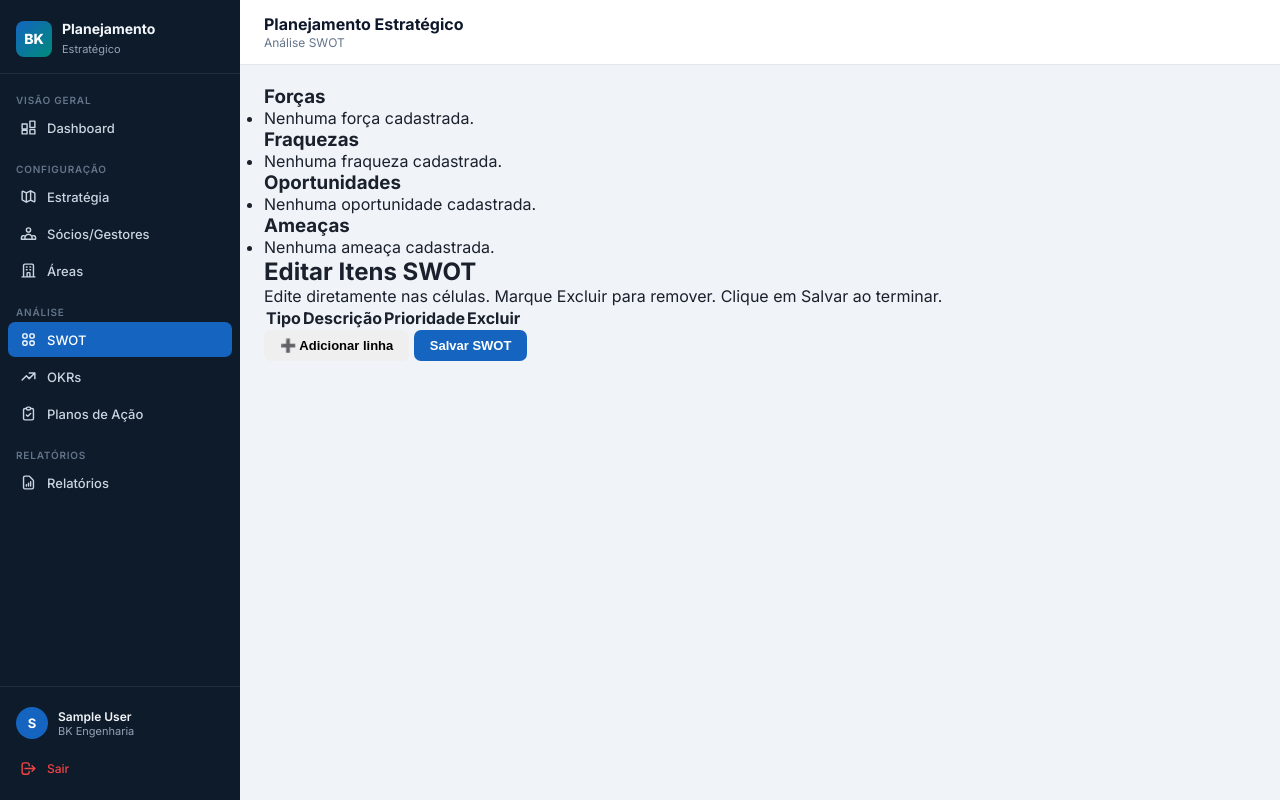
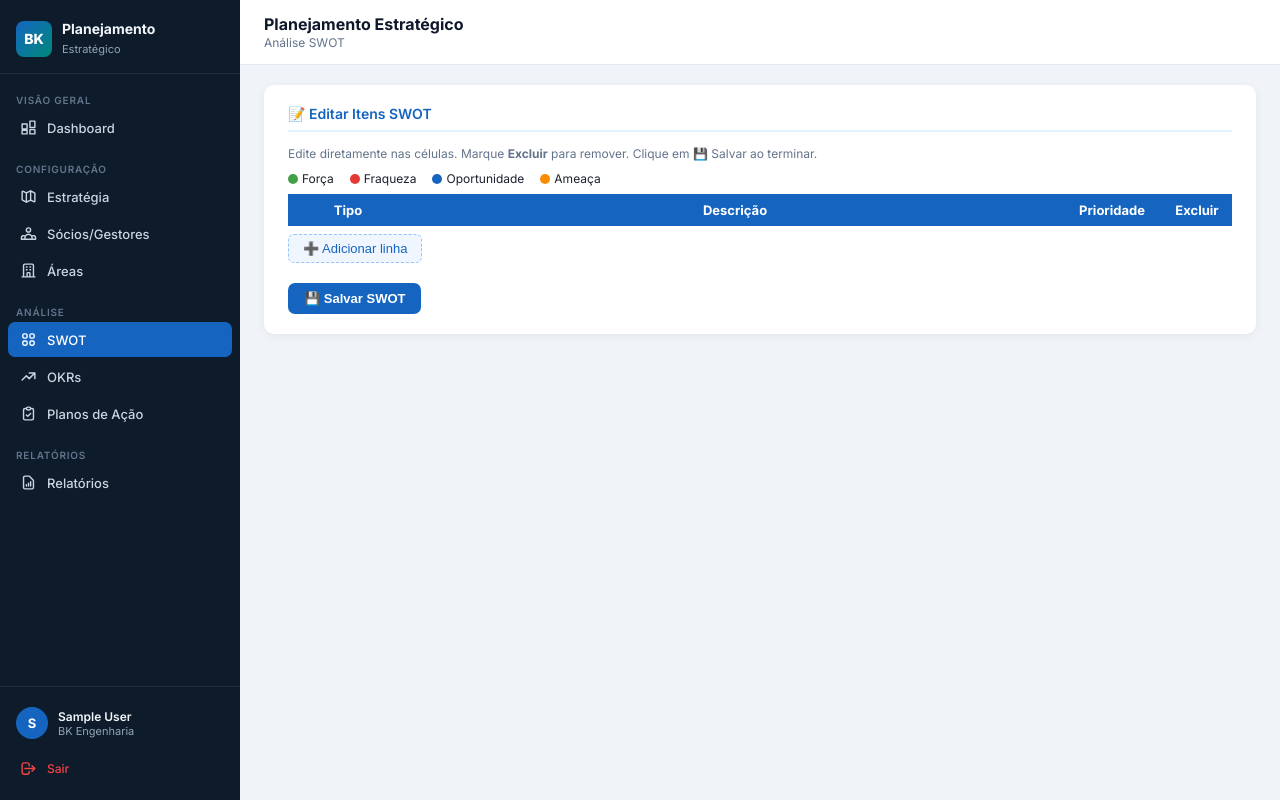
Before and after one commit to Velho-do-Mal/bk-planejamento-estrategico, a Django app: page /planejamento/swot/ in a window 1280 px wide. Run offline with Django 5.2, Linux system fonts and the light colour scheme; the visitor is signed in with stand-in values (Sample User, id 1); data comes from the database, SQL or seed files in the repository; lists and menus that the app fills with data are empty; some libraries are stand-ins or nearby versions.

Commit message:
Update swot.html

```diff
--- a/apps/planejamento/templates/planejamento/swot.html
+++ b/apps/planejamento/templates/planejamento/swot.html
@@ -3,156 +3,120 @@
 {% block page_title %}Planejamento Estratégico{% endblock %}
 {% block page_sub %}Análise SWOT{% endblock %}
 
+{% block extra_css %}
+<style>
+.section-card{background:white;border-radius:10px;padding:20px 24px;box-shadow:0 2px 8px rgba(0,0,0,.06);margin-bottom:16px}
+.section-title{font-size:14px;font-weight:600;color:#1565C0;border-bottom:2px solid #E3F2FD;padding-bottom:8px;margin-bottom:14px}
+.swot-table{width:100%;border-collapse:collapse;font-size:13px}
+.swot-table th{background:#1565C0;color:white;padding:8px 10px}
+.swot-table td{padding:0;border-bottom:1px solid #E2E8F0}
+.swot-table td input,.swot-table td select{width:100%;padding:7px 10px;border:none;background:transparent;font-size:13px;font-family:inherit}
+.swot-table td input:focus,.swot-table td select:focus{background:#EFF6FF;outline:none}
+.swot-table tr:nth-child(even) td{background:#F8FAFC}
+.swot-table tr:nth-child(even) td input,.swot-table tr:nth-child(even) td select{background:transparent}
+.tipo-forca{color:#065F46;font-weight:600}
+.tipo-fraqueza{color:#991B1B;font-weight:600}
+.tipo-oportunidade{color:#1E3A8A;font-weight:600}
+.tipo-ameaca{color:#92400E;font-weight:600}
+.btn-add-row{background:#EFF6FF;border:1px dashed #93C5FD;color:#1565C0;padding:6px 14px;border-radius:6px;cursor:pointer;font-size:13px;margin-top:8px}
+.btn-add-row:hover{background:#DBEAFE}
+.legend{display:flex;gap:16px;font-size:12px;margin-bottom:8px}
+.legend span{display:flex;align-items:center;gap:4px}
+.dot{width:10px;height:10px;border-radius:50%;display:inline-block}
+</style>
+{% endblock %}
+
 {% block content %}
 {% if fig_swot_json %}
-<section class="card mb-4">
-  <h2>⚖️ Matriz SWOT — Visualização 4 Quadrantes</h2>
-  <div id="swot-chart" style="min-height: 420px;"></div>
-</section>
+<div class="section-card">
+  <div class="section-title">⚖️ Matriz SWOT — Visualização 4 Quadrantes</div>
+  <div id="chart-swot"></div>
+</div>
 {% endif %}
 
-<section class="swot-grid mb-4">
-  <article class="card swot-card strength">
-    <h3>Forças</h3>
-    <ul>
-      {% for item in swot_groups.Força %}
-        <li><strong>{{ item.prioridade }}</strong> — {{ item.descricao }}</li>
-      {% empty %}
-        <li>Nenhuma força cadastrada.</li>
-      {% endfor %}
-    </ul>
-  </article>
+<div class="section-card">
+  <div class="section-title">📝 Editar Itens SWOT</div>
+  <p style="font-size:12px;color:#64748B;margin-bottom:10px">Edite diretamente nas células. Marque <strong>Excluir</strong> para remover. Clique em 💾 Salvar ao terminar.</p>
 
-  <article class="card swot-card weakness">
-    <h3>Fraquezas</h3>
-    <ul>
-      {% for item in swot_groups.Fraqueza %}
-        <li><strong>{{ item.prioridade }}</strong> — {{ item.descricao }}</li>
-      {% empty %}
-        <li>Nenhuma fraqueza cadastrada.</li>
-      {% endfor %}
-    </ul>
-  </article>
+  <div class="legend">
+    <span><span class="dot" style="background:#43A047"></span>Força</span>
+    <span><span class="dot" style="background:#E53935"></span>Fraqueza</span>
+    <span><span class="dot" style="background:#1565C0"></span>Oportunidade</span>
+    <span><span class="dot" style="background:#FB8C00"></span>Ameaça</span>
+  </div>
 
-  <article class="card swot-card opportunity">
-    <h3>Oportunidades</h3>
-    <ul>
-      {% for item in swot_groups.Oportunidade %}
-        <li><strong>{{ item.prioridade }}</strong> — {{ item.descricao }}</li>
-      {% empty %}
-        <li>Nenhuma oportunidade cadastrada.</li>
-      {% endfor %}
-    </ul>
-  </article>
-
-  <article class="card swot-card threat">
-    <h3>Ameaças</h3>
-    <ul>
-      {% for item in swot_groups.Ameaça %}
-        <li><strong>{{ item.prioridade }}</strong> — {{ item.descricao }}</li>
-      {% empty %}
-        <li>Nenhuma ameaça cadastrada.</li>
-      {% endfor %}
-    </ul>
-  </article>
-</section>
-
-<section class="card">
-  <h2>Editar Itens SWOT</h2>
-  <p>Edite diretamente nas células. Marque Excluir para remover. Clique em Salvar ao terminar.</p>
-
-  <form method="post" id="form-save-swot">
-    {% csrf_token %}
+  <form method="post" id="form-swot">{% csrf_token %}
     <input type="hidden" name="action" value="save_table">
-    <input type="hidden" name="rows_json" id="rows-json-swot">
-
-    <div class="table-wrap">
-      <table id="swot-table" class="data-table">
-        <thead>
-          <tr>
-            <th>Tipo</th>
-            <th>Descrição</th>
-            <th>Prioridade</th>
-            <th>Excluir</th>
-          </tr>
-        </thead>
+    <input type="hidden" name="rows_json" id="rows-json">
+    <div style="overflow-x:auto">
+    <table class="swot-table" id="swot-table">
+      <thead><tr><th style="width:120px">Tipo</th><th>Descrição</th><th style="width:100px">Prioridade</th><th style="width:70px">Excluir</th></tr></thead>
       <tbody>
       {% for item in dados.swot %}
       <tr>
         <td>
           <select data-field="tipo">
-                {% for t in tipos %}
-                  <option value="{{ t }}" {% if item.tipo == t %}selected{% endif %}>{{ t }}</option>
-                {% endfor %}
+            {% for t in tipos %}<option {% if t == item.tipo %}selected{% endif %}>{{ t }}</option>{% endfor %}
           </select>
         </td>
-            <td><textarea data-field="descricao" rows="2">{{ item.descricao|default:'' }}</textarea></td>
+        <td><input type="text" value="{{ item.descricao }}" data-field="descricao" placeholder="Descrição..."></td>
         <td>
           <select data-field="prioridade">
-                {% for p in prioridades %}
-                  <option value="{{ p }}" {% if item.prioridade == p %}selected{% endif %}>{{ p }}</option>
-                {% endfor %}
+            {% for p in prioridades %}<option {% if p == item.prioridade %}selected{% endif %}>{{ p }}</option>{% endfor %}
           </select>
         </td>
-            <td class="text-center"><input type="checkbox" data-field="excluir"></td>
+        <td style="padding:6px;text-align:center"><input type="checkbox" data-field="excluir" style="width:auto;padding:0"></td>
       </tr>
       {% endfor %}
       </tbody>
     </table>
     </div>
-
-    <div class="mt-3 d-flex gap-2">
-      <button type="button" class="btn" onclick="addSwotRow()">➕ Adicionar linha</button>
-      <button type="button" class="btn btn-primary" onclick="submitSwotTable()">Salvar SWOT</button>
+    <button type="button" class="btn-add-row" onclick="addRow()">➕ Adicionar linha</button>
+    <br><br>
+    <button type="button" class="btn btn-primary" onclick="saveTable()">💾 Salvar SWOT</button>
+  </form>
 </div>
-  </form>
-</section>
 {% endblock %}
 
 {% block extra_js %}
+<script src="https://cdn.plot.ly/plotly-2.27.0.min.js"></script>
+{% if fig_swot_json %}
 <script>
-const swotTipos = {{ tipos|safe }};
-const swotPrioridades = {{ prioridades|safe }};
+Plotly.newPlot('chart-swot',
+  JSON.parse('{{ fig_swot_json|escapejs }}').data,
+  JSON.parse('{{ fig_swot_json|escapejs }}').layout,
+  {responsive:true,displayModeBar:false});
+</script>
+{% endif %}
+<script>
+var tipos = {{ tipos|safe }};
+var prioridades = {{ prioridades|safe }};
 
-function optionList(options, selected = '') {
-  return options.map((value) => `<option value="${value}" ${value === selected ? 'selected' : ''}>${value}</option>`).join('');
-}
-
-function addSwotRow() {
-  const tbody = document.querySelector('#swot-table tbody');
-  const tr = document.createElement('tr');
-  tr.innerHTML = `
-    <td><select data-field="tipo">${optionList(swotTipos, 'Força')}</select></td>
-    <td><textarea data-field="descricao" rows="2"></textarea></td>
-    <td><select data-field="prioridade">${optionList(swotPrioridades, 'Alta')}</select></td>
-    <td class="text-center"><input type="checkbox" data-field="excluir"></td>
-  `;
+function addRow() {
+  var tbody = document.querySelector('#swot-table tbody');
+  var tr = document.createElement('tr');
+  tr.innerHTML = '<td><select data-field="tipo">' +
+    tipos.map(function(t){return '<option>'+t+'</option>'}).join('') +
+    '</select></td>' +
+    '<td><input type="text" data-field="descricao" placeholder="Descrição..."></td>' +
+    '<td><select data-field="prioridade">' +
+    prioridades.map(function(p){return '<option>'+p+'</option>'}).join('') +
+    '</select></td>' +
+    '<td style="padding:6px;text-align:center"><input type="checkbox" data-field="excluir" style="width:auto;padding:0"></td>';
   tbody.appendChild(tr);
 }
 
-function serializeSwotTable() {
-  const rows = [];
-  document.querySelectorAll('#swot-table tbody tr').forEach((tr) => {
-    const row = {};
-    tr.querySelectorAll('[data-field]').forEach((el) => {
-      if (el.type === 'checkbox') {
-        row[el.dataset.field] = el.checked;
-      } else {
-        row[el.dataset.field] = (el.value || '').trim();
-      }
+function saveTable() {
+  var rows = [];
+  document.querySelectorAll('#swot-table tbody tr').forEach(function(tr) {
+    var row = {};
+    tr.querySelectorAll('[data-field]').forEach(function(el) {
+      row[el.dataset.field] = el.type === 'checkbox' ? el.checked : el.value;
     });
     rows.push(row);
   });
-  return rows;
+  document.getElementById('rows-json').value = JSON.stringify(rows);
+  document.getElementById('form-swot').submit();
 }
-
-function submitSwotTable() {
-  document.getElementById('rows-json-swot').value = JSON.stringify(serializeSwotTable());
-  document.getElementById('form-save-swot').submit();
-}
-
-{% if fig_swot_json %}
-Plotly.newPlot('swot-chart', JSON.parse('{{ fig_swot_json|escapejs }}').data, JSON.parse('{{ fig_swot_json|escapejs }}').layout, {responsive: true});
-{% endif %}
 </script>
 {% endblock %}
```
Lines whose indentation alone changed are shown as unchanged.
